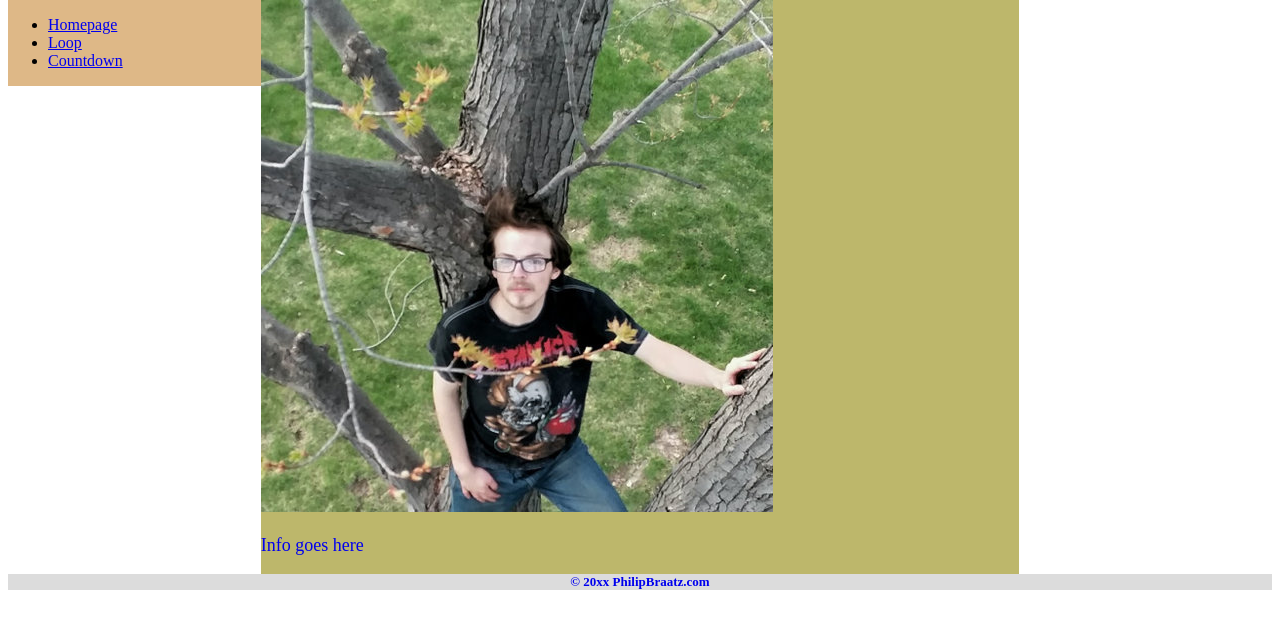
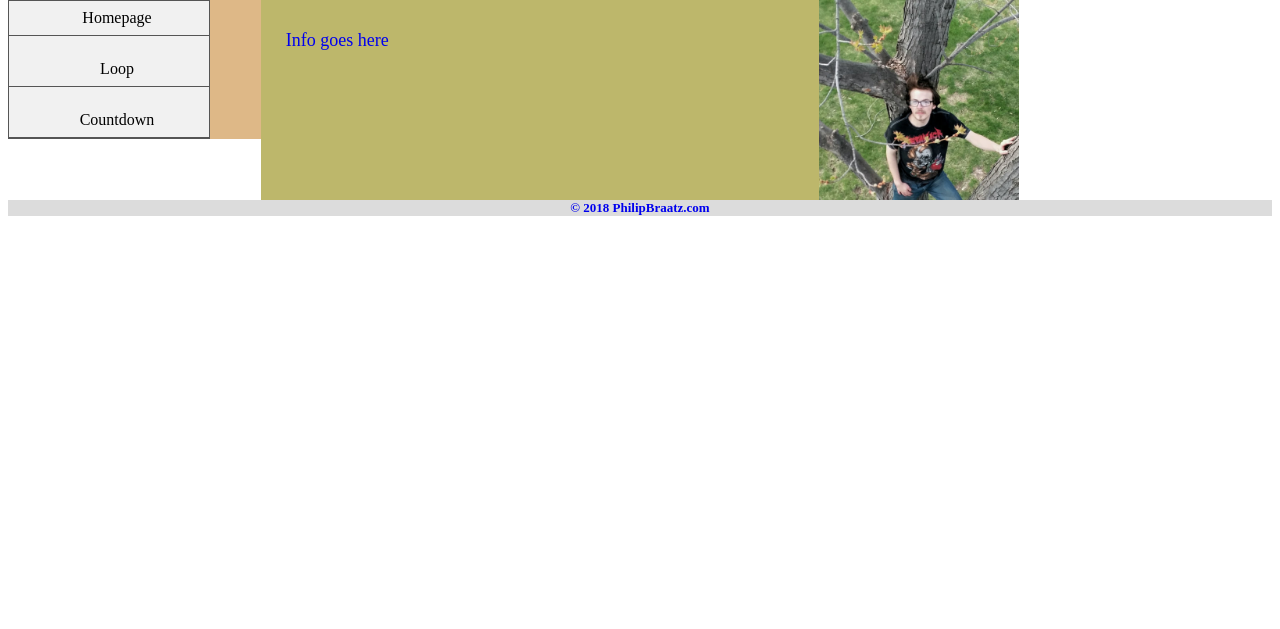
Before and after one commit to philipbraatz/PHPclass, a PHP site: page / in a window 1280 px wide. Shown: the part 94-723 px from the top of the page. Run offline with PHP 8.4, Linux system fonts and the light colour scheme.

Commit message:
rearanged css

```diff
--- a/css/base.css
+++ b/css/base.css
@@ -1,3 +1,4 @@
+/*layout*/
 header{
     width:100%;
     float: left;
@@ -24,3 +25,45 @@ footer{
     font-weight:bold;
     background-color: gainsboro;
 }
+
+/*main*/
+main p{
+    margin-top:30px;
+    text-indent: 25px;
+}
+main img{
+    width: 200px;
+    float: right;
+    display: block;
+    margin: 0 auto;
+}
+
+/*Menu*/
+ul{
+    list-style-type: none;
+    margin: 0;
+    padding: 0;
+    width: 200px;
+    background-color:#f1f1f1;
+}
+li a{
+    display: block;
+    color: #000;
+    padding: 8px 0 8px 16px;
+    text-decoration: none;
+
+}
+li a:hover{
+    background-color: #555;
+    color: white;
+}
+ul{
+    border: 1px solid #555555
+}
+li {
+    text-align: center;
+    border-bottom:1px solid #555555;
+}
+li last-child{
+    border-bottom:none;
+}
--- a/index.php
+++ b/index.php
@@ -18,6 +18,6 @@
         <img src="images/Philip_Braatz.jpg" alt="Philip Braatz"/>
         <p>Info goes here</p>
     </main>
-    <footer>&copy; 20xx PhilipBraatz.com</footer>
+    <footer>&copy; 2018 PhilipBraatz.com</footer>
 </body>
 </html>
```
